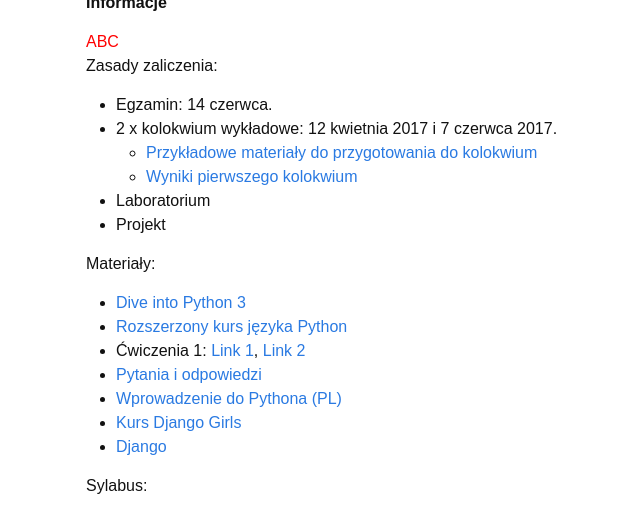
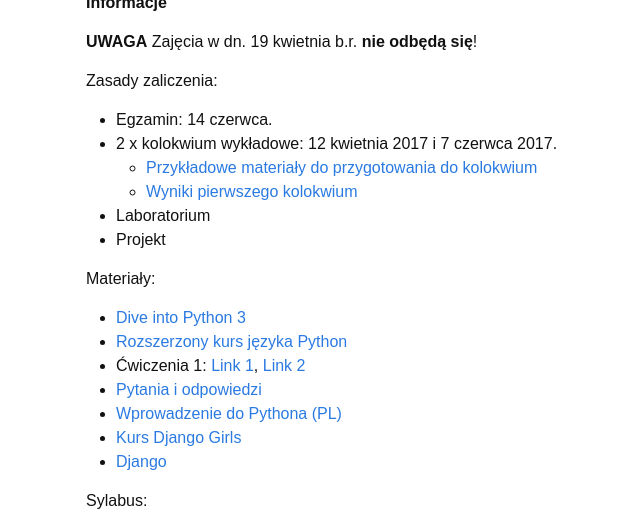
Before and after one commit to piotrlasek/piotrlasek.github.io, a Jekyll site: the page built from for-students/ai2-2017.md, in a window 1280 px wide and 900 px high, cut to the strip 382-900 px from the top of the window. Shown: the whole strip, without its empty margins (184-824 px from the left). Built offline with Jekyll 4.4.1, drawn with Linux system fonts in a browser that asks for light colours.

Commit message:
Update ai2-2017.md

```diff
--- a/for-students/ai2-2017.md
+++ b/for-students/ai2-2017.md
@@ -9,7 +9,7 @@
 
 # Informacje
 
-<font style="color: red !important">ABC</font>
+**UWAGA** Zajęcia w dn. 19 kwietnia b.r. **nie odbędą się**!
 
 Zasady zaliczenia:
 * Egzamin: 14 czerwca.
```
